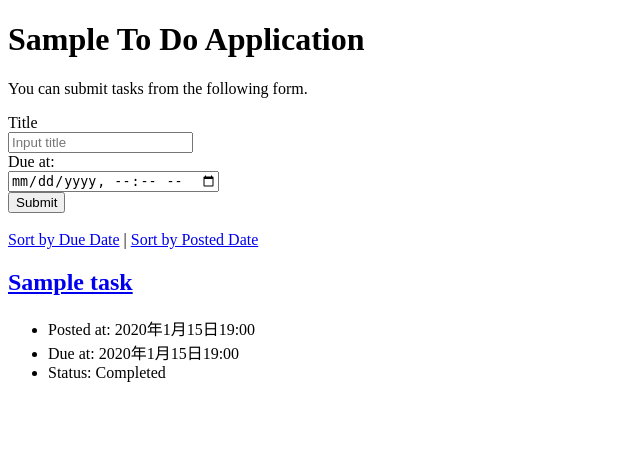
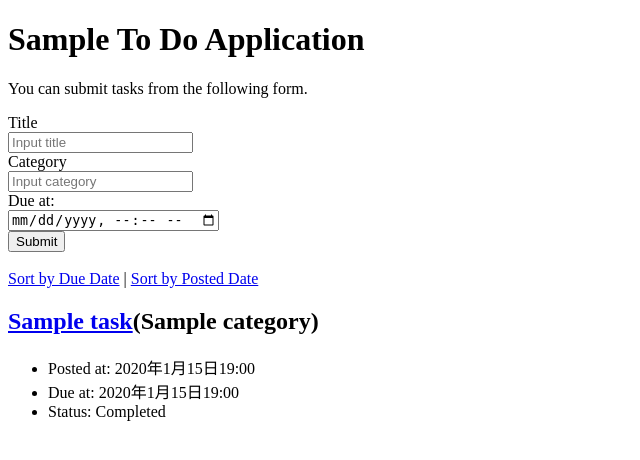
Before and after one commit to s1f102200255/django-test-exercise, a Django app: page / in a window 1280 px wide. Shown: the top 460 px of the page, without its empty margins (0-640 px from the left). Run offline with Django 4.2, Linux system fonts and the light colour scheme; tables that the repository leaves empty hold one stand-in row (values such as "Sample post").

Commit message:
:sparkles: カテゴリをhtmlに反映

```diff
--- a/todo/models.py
+++ b/todo/models.py
@@ -7,9 +7,17 @@ class SoftDeletionManager(models.Manager):
     def get_queryset(self):
         return super().get_queryset().filter(deleted_at=None)
 
+# カテゴリーモデル
+class Category(models.Model):
+    name = models.CharField(verbose_name="カテゴリ", max_length=100)
+
+    def __str__(self):
+        return self.name
+
 
 class Task(models.Model):
     title = models.CharField(max_length=100)
+    category = models.ForeignKey(Category, on_delete=models.CASCADE,  null=True, blank=True) # カテゴリーキー(外部キー)
     completed = models.BooleanField(default=False)
     posted_at = models.DateTimeField(default=timezone.now)
     due_at = models.DateTimeField(null=True, blank=True)
--- a/todo/templates/todo/detail.html
+++ b/todo/templates/todo/detail.html
@@ -11,6 +11,11 @@
   <body>
     <h1>{{ task.title }}</h1>
     <ul>
+      {% if task.category %}
+      <li>Category: {{ task.category }}</li>
+      {% else %}
+      <li>Category: No Category</li>
+      {% endif %}
       <li>Posted at: {{ task.posted_at }}</li>
       {% if task.due_at %}
       <li>Due at: {{ task.due_at }}</li>
--- a/todo/templates/todo/edit.html
+++ b/todo/templates/todo/edit.html
@@ -18,6 +18,10 @@
         <input id="titleInput" name="title" type="text" placeholder="Input title" value="{{ task.title }}">
       </div>
       <div>
+        <label for="categoryInput">Category</label><br>
+        <input id="categoryInput" name="category" type="text" placeholder="Input category" value="{{ task.category }}">
+      </div>
+      <div>
         <label for="dueInput">Due at:</label><br>
         <input id="dueInput" name="due_at" type="datetime-local" value="{{ task.due_at |date:"Y-m-d H:i" }}">
       </div>
--- a/todo/templates/todo/index.html
+++ b/todo/templates/todo/index.html
@@ -18,6 +18,10 @@
         <input id="titleInput" name="title" type="text" placeholder="Input title">
       </div>
       <div>
+        <label for="categoryInput">Category</label><br>
+        <input id="categoryInput" name="category" type="text" placeholder="Input category">
+      </div>
+      <div>
         <label for="dueInput">Due at:</label><br>
         <input id="dueInput" name="due_at" type="datetime-local">
       </div>
@@ -34,7 +38,11 @@
 
     {% for task in tasks %}
     <div class="text">
-      <h2><a href="{% url 'detail' task.id %}">{{ task.title }}</a></h2>
+      {% if task.category %}
+      <h2><a href="{% url 'detail' task.id %}">{{ task.title }}</a><span>({{ task.category}})</span></h2>
+      {% else %}
+      <h2><a href="{% url 'detail' task.id %}">{{ task.title }}</a><span>No Category</span></h2>
+      {% endif %}
       <ul>
         <li>Posted at: {{ task.posted_at }}</li>
         {% if task.due_at %}
--- a/todo/views.py
+++ b/todo/views.py
@@ -2,7 +2,7 @@ from django.shortcuts import render, redirect
 from django.http import Http404
 from django.utils.timezone import make_aware
 from django.utils.dateparse import parse_datetime
-from todo.models import Task
+from todo.models import Task, Category
 
 
 # Create your views here.
@@ -10,6 +10,9 @@ def index(request):
     if request.method == 'POST':
         task = Task(title=request.POST['title'],
                     due_at=make_aware(parse_datetime(request.POST['due_at'])))
+        category_name = request.POST['category']
+        category, created = Category.objects.get_or_create(name=category_name)
+        task.category = category
         task.save()
 
     if request.GET.get('order') == 'due':
@@ -42,7 +45,9 @@ def update(request, task_id):
         raise Http404("Task does not exist")
     if request.method == 'POST':
         task.title = request.POST['title']
-        task.due_at = make_aware(parse_datetime(request.POST['due_at']))
+        category_name = request.POST['category']
+        category, created = Category.objects.get_or_create(name=category_name)
+        task.category = category
         task.save()
         return redirect(detail, task_id)
 
```
Also changed, not shown: todo/migrations/0003_category_task_category.py (added).
